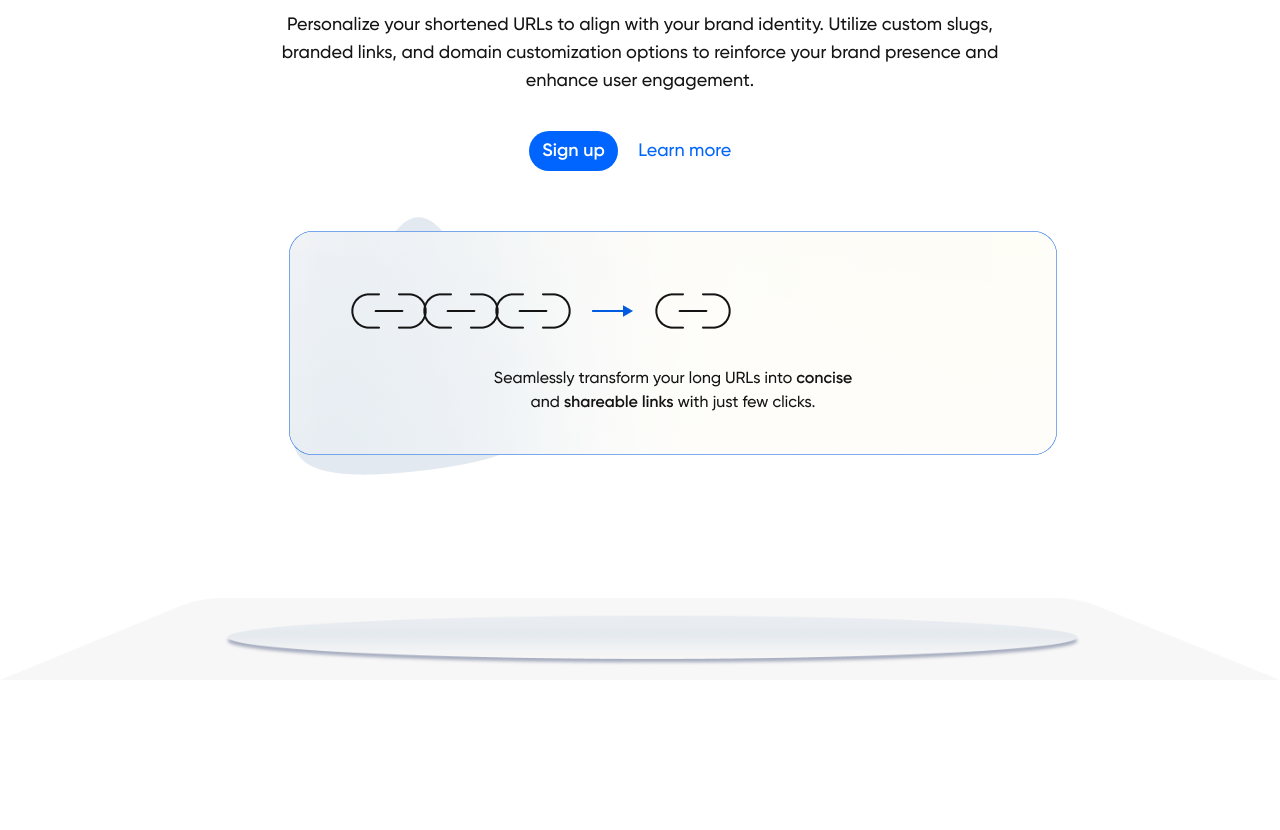
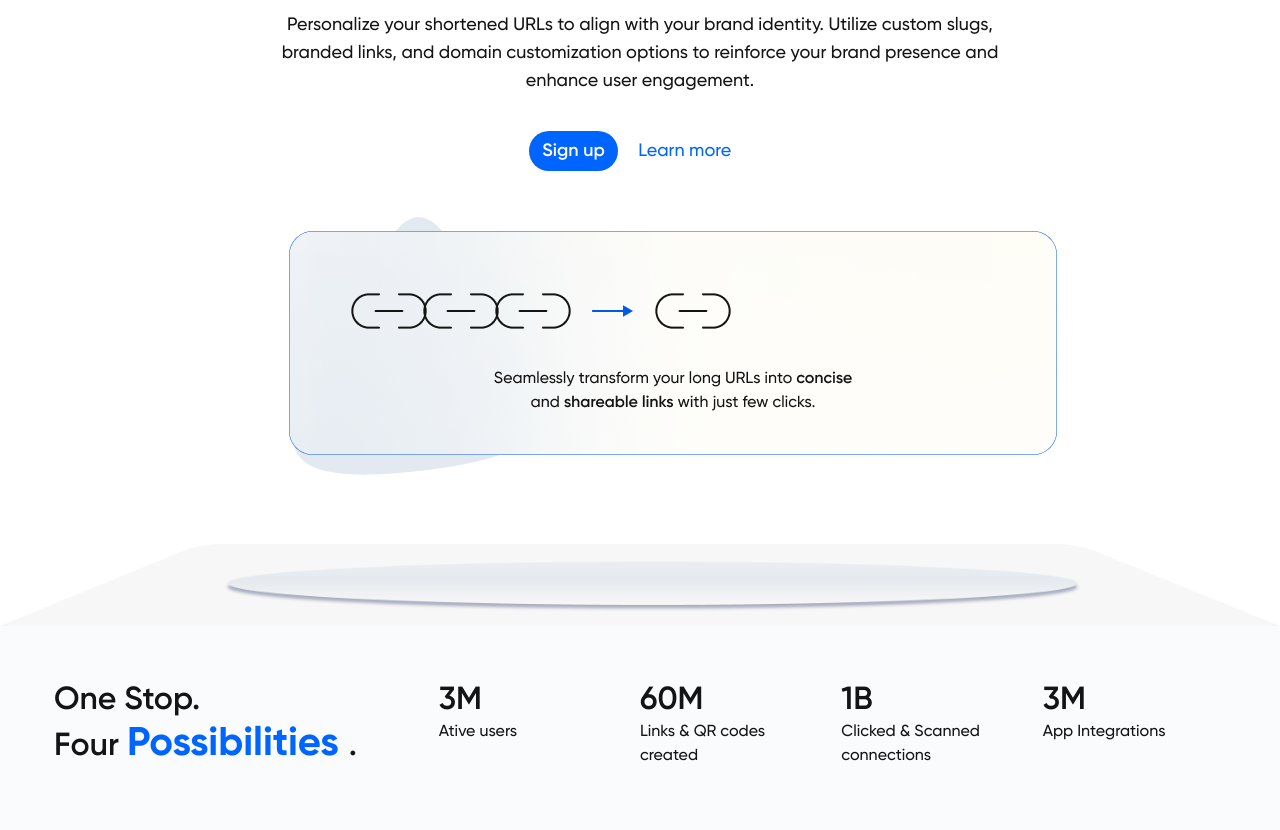
Before and after one commit to edafeoke/altschool-first-semester-exam, a plain HTML site: page index.html in a window 1280 px wide. Shown: the part 390-1220 px from the top of the page. Before the commit the page ends 1070 px from the top, so only its background shows below. Drawn offline with Linux system fonts and the light colour scheme.

Commit message:
Fixed styling in hero section

```diff
--- a/css/index.css
+++ b/css/index.css
@@ -40,6 +40,11 @@
   width: 100%;
   /* height: 30vh; */
   flex-direction: column;
+  background: linear-gradient(
+    180deg,
+    #1e344800 99.99%,
+    rgba(30, 52, 72, 5) 100%
+  );
 }
 
 nav {
@@ -107,7 +112,7 @@ li a {
   flex-direction: column;
   align-items: center;
   justify-content: center;
-    margin: 3rem 0;
+  margin: 3rem 0 0;
 }
 .title {
   margin: 3rem 1rem 1rem;
@@ -154,3 +159,56 @@ li a {
 .button-secondary {
   color: var(--var-primary);
 }
+
+.info {
+  background: #f9fbfd;
+  display: grid;
+  grid-template-columns: 2fr 1fr 1fr 1fr 1fr;
+  padding: 3rem 3rem;
+  gap: 1rem;
+}
+
+#one-stop {
+  width: 337px;
+  height: 96px;
+  font-family: Gilroy-Bold;
+  font-size: 40px;
+  /* line-height: 48px; */
+  letter-spacing: 0em;
+  text-align: left;
+  font-size: 40px;
+  line-height: 48px;
+  letter-spacing: 0em;
+  text-align: left;
+}
+
+#one-stop h3 span {
+  color: var(--var-primary);
+  font-family: Gilroy-Bold;
+  font-size: 40px;
+  line-height: 48px;
+  letter-spacing: 0em;
+  text-align: left;
+}
+
+.info div {
+  display: flex;
+  flex-direction: column;
+  text-align: left;
+}
+
+.info div h3 {
+  font-family: Gilroy-SemiBold;
+  font-size: 32px;
+  line-height: 40px;
+  letter-spacing: 0em;
+  text-align: left;
+}
+
+.info div p {
+  font-family: Gilroy-Medium;
+  font-size: 16px;
+  line-height: 24px;
+  letter-spacing: 0em;
+  text-align: left;
+}
--- a/index.html
+++ b/index.html
@@ -15,7 +15,11 @@
         </a>
         <ul class="nav-links">
           <li><a class="active" href="#">My URLs</a></li>
-          <li><a href="#">Features <img src="./images/chevron-down.png" alt="chevron-down"></a></li>
+          <li>
+            <a href="#"
+              >Features <img src="./images/chevron-down.png" alt="chevron-down"
+            /></a>
+          </li>
           <li><a href="#">Pricing</a></li>
           <li><a href="#">Analytics</a></li>
           <li><a href="#">FAQs</a></li>
@@ -28,19 +32,53 @@
       <div class="main">
         <h2 class="title">
           Optimize Your Online Experience with Our Advanced
-          <span>URL Shortening <img src="./images/Vector 3.png" alt="slash"></span>
-           Solution
+          <span
+            >URL Shortening <img src="./images/Vector 3.png" alt="slash"
+          /></span>
+          Solution
         </h2>
         <p class="subtitle">
-          Personalize your shortened URLs to align with your brand identity. Utilize custom slugs, branded links, and domain customization options to reinforce your brand presence and enhance user engagement.
+          Personalize your shortened URLs to align with your brand identity.
+          Utilize custom slugs, branded links, and domain customization options
+          to reinforce your brand presence and enhance user engagement.
         </p>
         <div class="hero-buttons">
           <a href="#" class="button">Sign up</a>
           <a href="#" class="button-secondary">Learn more</a>
         </div>
-        <img src="./images/Group 2.png" alt="An image">
+        <img
+          style="margin-bottom: 0; padding-bottom: 0"
+          src="./images/Group 2.png"
+          alt="An image"
+        />
+        <img
+          style="max-width: 100%; margin-top: 0; padding-top: 0"
+          src="./images/Group 3.png"
+          alt="A second image"
+        />
       </div>
-      <img style="max-width: 100%;" src="./images/Group 3.png" alt="A second image">
-    </header>
+    </section>
+    <section class="info">
+      <div id="one-stop">
+        <h3>One Stop.</h3>
+        <h3>Four <span> Possibilities </span> .</h3>
+      </div>
+      <div>
+        <h3>3M</h3>
+        <p>Ative users</p>
+      </div>
+      <div>
+        <h3>60M</h3>
+        <p>Links & QR codes created</p>
+      </div>
+      <div>
+        <h3>1B</h3>
+        <p>Clicked & Scanned connections</p>
+      </div>
+      <div>
+        <h3>3M</h3>
+        <p>App Integrations</p>
+      </div>
+    </section>
   </body>
 </html>
```
Lines whose indentation alone changed are shown as unchanged.
